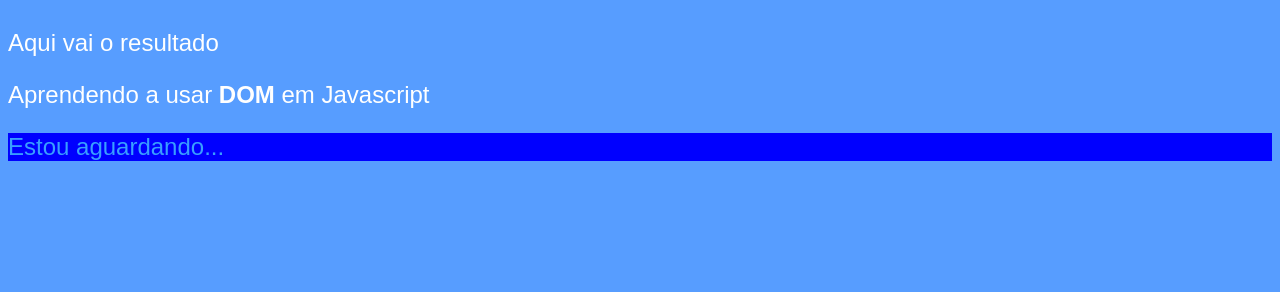
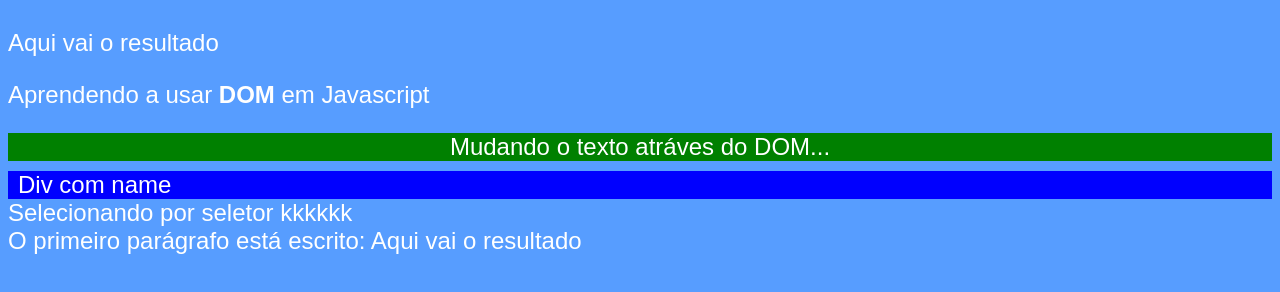
Before and after one commit to Raphaelc08/Javascript, a plain HTML site: page curso-em-video/aula-09/ex005.html in a window 1280 px wide. Shown: the part 90-382 px from the top of the page. Drawn offline with Linux system fonts and the light colour scheme.

Commit message:
Introduzindo ao DOM

```diff
--- a/curso-em-video/aula-09/ex005.html
+++ b/curso-em-video/aula-09/ex005.html
@@ -21,11 +21,31 @@
 
     <div id="msg"> Clique em mim </div>
 
+    <div name="nome-div"> Div com name</div>
+
+    <div id="yuy"> Seletor </div>
+
     <script>
-        var p1 = document.querySelector('div#msg')
-        p1.innerHTML = 'Estou aguardando...'
-        p1.style.background = "blue"
-        p1.style.color = "#5efa"
+        /* Selecionando o elemtento por tag, e mostrando na tela */
+        var p1 = window.document.getElementsByTagName('p')[0]
+        var p2 = window.document.getElementsByTagName('p')[1]
+        window.document.writeln('O primeiro parágrafo está escrito: ' + p1.innerHTML)
+
+        /* Selecionando o elemento por ID e fazendo alterações no estilo do elemento */
+        var d = window.document.getElementById('msg')
+        d.style.background = 'green'
+        d.style.textAlign = 'center'
+        d.innerText = 'Mudando o texto atráves do DOM...'
+
+        /* Selecionando o elemento por Name */
+        var n = window.document.getElementsByName('nome-div')[0]
+        n.style.background = 'blue'
+        n.style.marginTop = '10px'
+        n.style.paddingLeft = '10px'
+
+        /* Selecionando por Seletor */
+        var s = window.document.querySelector('div#yuy')
+        s.innerText = 'Selecionando por seletor kkkkkk'
     </script>
 
 </body>
```
